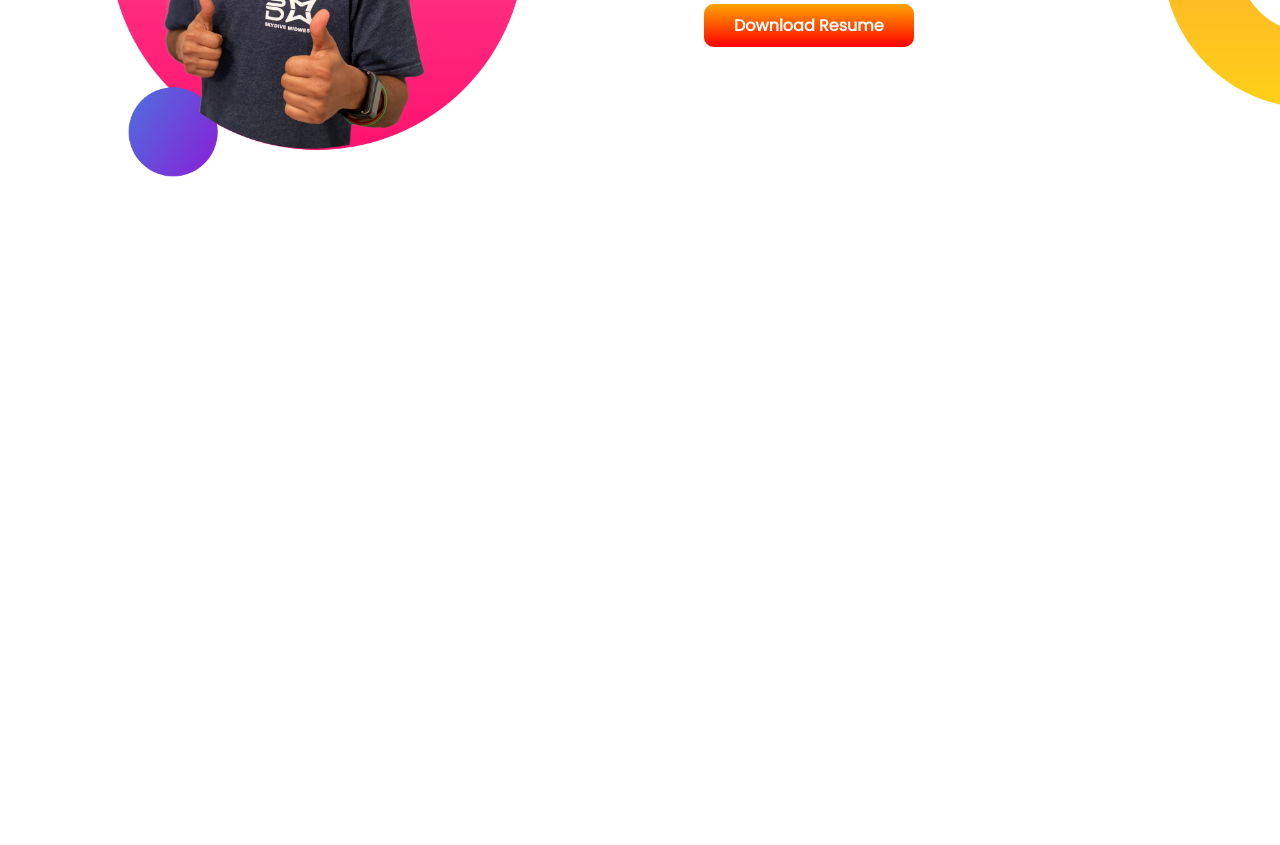
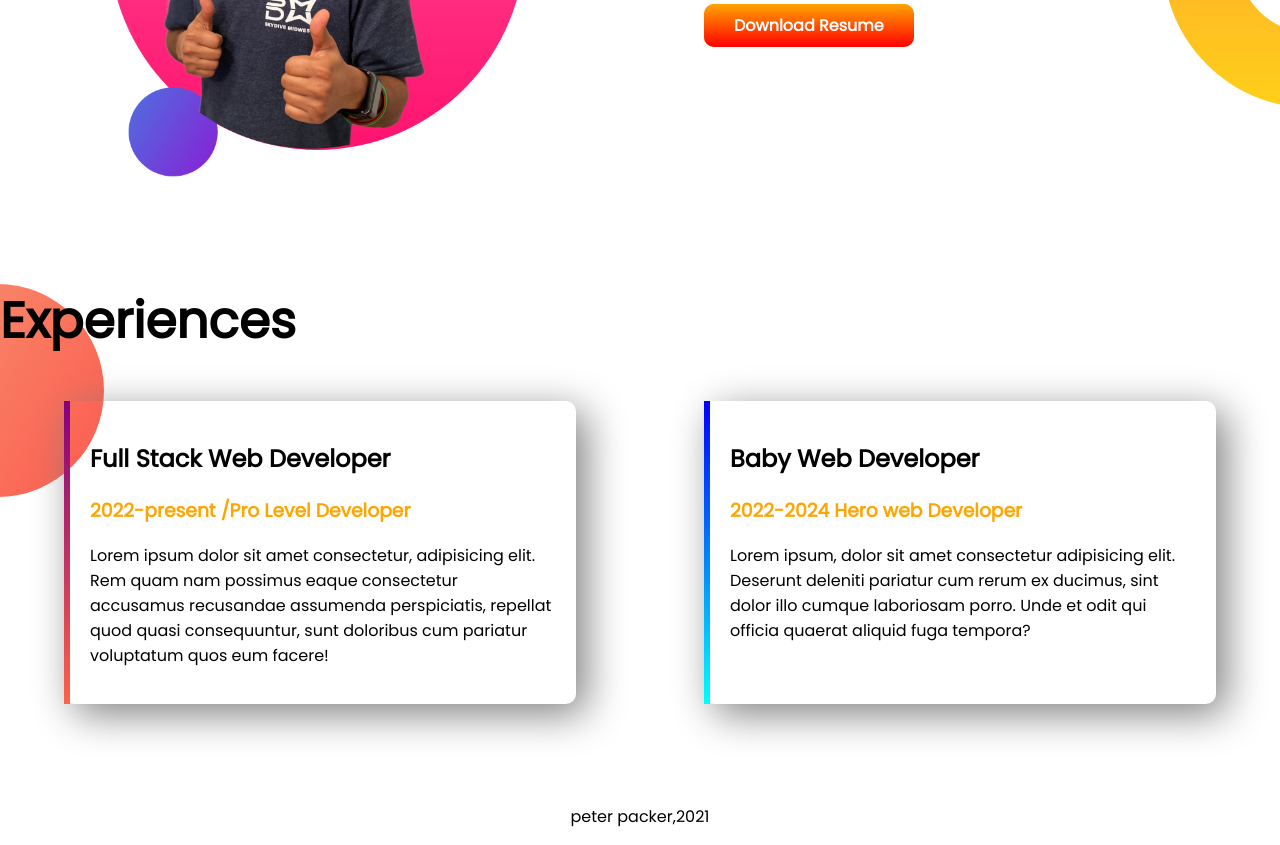
Before and after one commit to saykatb/developer-portfolio, a plain HTML site: page index.html in a window 1280 px wide. Shown: the part 830-1675 px from the top of the page. Before the commit the page ends 1114 px from the top, so only its background shows below. Drawn offline with Linux system fonts and the light colour scheme.

Commit message:
footer and experiences added

```diff
--- a/index.html
+++ b/index.html
@@ -13,7 +13,7 @@
 </head>
 
 <body>
-    <section class="top-banner">
+    <section class="top-banner flexible-container">
         <div class="half-width">
             <h1>Welcome to</h1>
             <h1><span class="orange-color">Saykat bhowmik</span> world</h1>
@@ -26,7 +26,7 @@
 
         </div>
     </section>
-    <section class="big-dream">
+    <section class="big-dream flexible-container">
         <div class="half-width">
             <img src="images/jhankar2.png" alt="">
         </div>
@@ -36,10 +36,34 @@
             <p>Lorem ipsum dolor, sit amet consectetur adipisicing elit. Eveniet ut commodi earum nulla placeat!</p>
             <a class="link-button" target="_blank" href="https://saykatb.github.io/my-third-repo/">Download Resume</a>
         </div>
+    </section>
+    <section class="Experience">
+        <h1>Experiences</h1>
+        <div class="flexible-container">
+            <div id="full" class="experiences-item">
+                <h2>Full Stack Web Developer</h2>
+                <h3 class="orange-color">2022-present /Pro Level Developer</h3>
+                <p>Lorem ipsum dolor sit amet consectetur, adipisicing elit. Rem quam nam possimus eaque consectetur
+                    accusamus recusandae assumenda perspiciatis, repellat quod quasi consequuntur, sunt doloribus cum
+                    pariatur voluptatum quos eum facere!</p>
+            </div>
+            <div>
+            </div>
+            <div id="baby-web" class="experiences-item">
+                <h2>Baby Web Developer</h2>
+                <h3 class="orange-color">2022-2024 Hero web Developer</h3>
+                <p>Lorem ipsum, dolor sit amet consectetur adipisicing elit. Deserunt deleniti pariatur cum rerum ex
+                    ducimus, sint dolor illo cumque laboriosam porro. Unde et odit qui officia quaerat aliquid fuga
+                    tempora?
+            </div>
+
+        </div>
 
 
     </section>
-
+    <footer>
+        <p>peter packer,2021</p>
+    </footer>
 </body>
 
 </html>
--- a/style.css
+++ b/style.css
@@ -8,7 +8,7 @@ h1{
 .orange-color{
     color: orange;
 }
-section{
+.flexible-container{
     display: flex;
     margin-bottom: 100px;
 }
@@ -37,3 +37,28 @@ section{
     background-repeat: no-repeat;
     background-position: right;
 }
+.Experience{
+    background-image: url(images/exp-bg.png);
+    background-repeat: no-repeat;
+}
+.experiences-item{
+    box-shadow: 10px 10px 40px gray;
+    width: 40%;
+    margin-left: 5%;
+    margin-right: 5%;
+    padding: 20px;
+    border-radius: 10px;
+}
+#baby-web{
+    border-left: 6px solid;
+    border-image: linear-gradient(blue,cyan);
+    border-image-slice: 1;
+}
+#full{
+    border-left: 6px solid;
+    border-image: linear-gradient(purple,tomato);
+    border-image-slice: 1;
+}
+footer p{
+    text-align: center;
+}
```
Also changed, not shown: showOff/Saykat.jpg (deleted), 4 other files.
